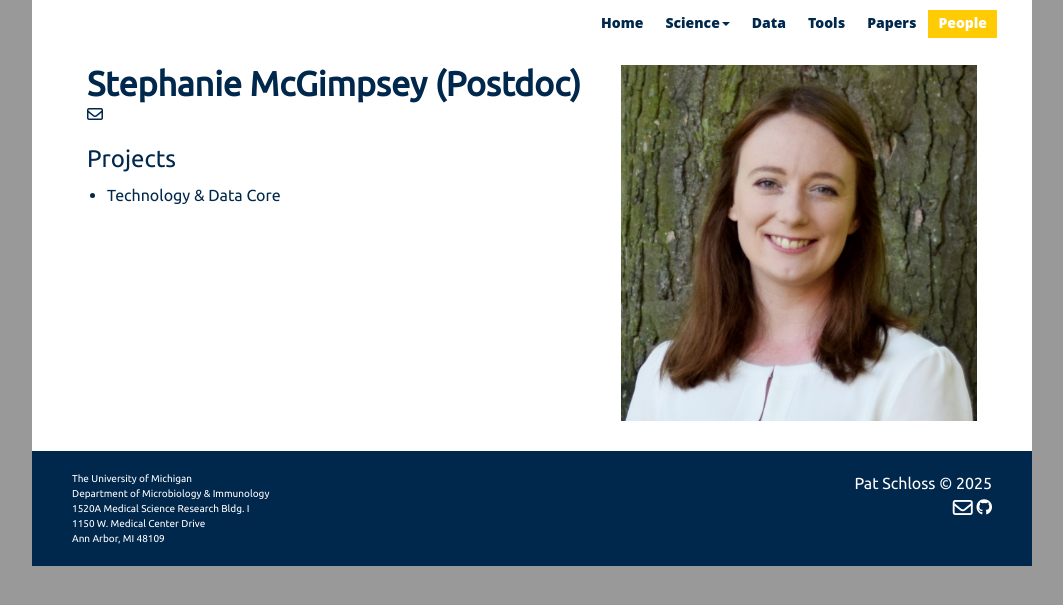
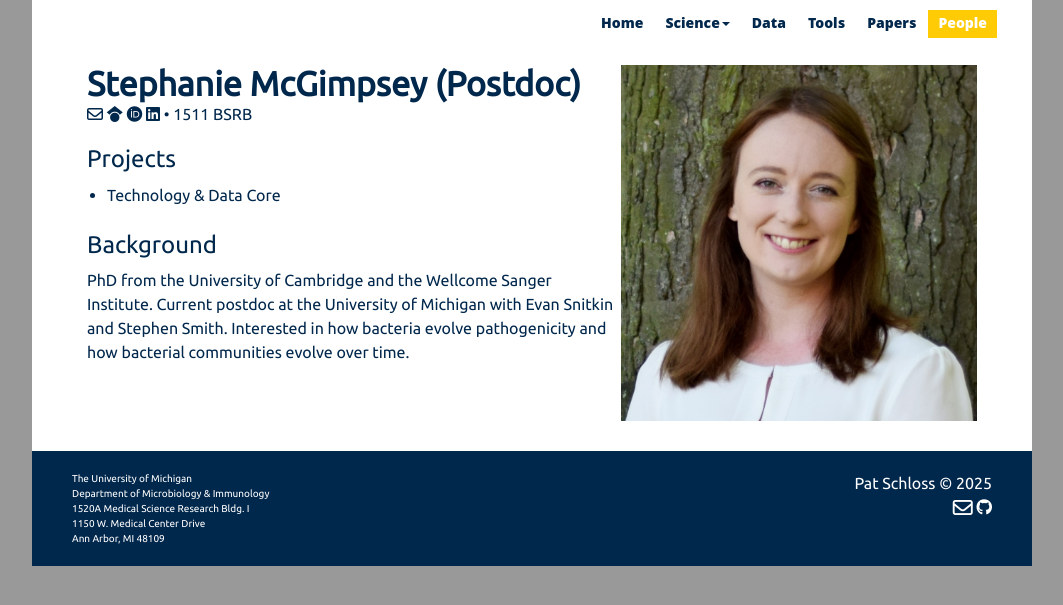
Before and after one commit to midge-center/midge-center.github.io, a Jekyll site: the page built from _people/mcgimpsey.md, in a window 1280 px wide. Shown: the top 605 px of the page, without its empty margins (108-1171 px from the left). Built offline with Jekyll 4.4.1, drawn with Linux system fonts in a browser that asks for light colours; nearby versions of some CDN libraries; a style sheet for code colours, icons or effects is not loaded.

Commit message:
Update people information

```diff
--- a/_people/mcgimpsey.md
+++ b/_people/mcgimpsey.md
@@ -9,13 +9,15 @@ theme_areas:
   - Technology & Data Core
 bluesky:
 github:
-email: mcgimpse@umich.edu
-linkedin:
-google_scholar:
-orcid:
+email: mcgimpse@med.umich.edu
+linkedin: stephanie-mcgimpsey-52b6846b
+google_scholar: https://scholar.google.com/citations?user=AuuoIVcAAAAJ&hl=en&oi=ao
+orcid: 0000-0001-9127-2789
 research_gate:
 website:
 pubmed:
 phone:
-address:
+address: 1511 BSRB
 ---
+
+PhD from the University of Cambridge and the Wellcome Sanger Institute. Current postdoc at the University of Michigan with Evan Snitkin and Stephen Smith. Interested in how bacteria evolve pathogenicity and how bacterial communities evolve over time.
```
Also changed, not shown: _people/kahlenberg.md (+2 -2 lines), _people/lauring.md (+2 -2 lines), _people/mccrone.md (+1 -1 lines), assets/img/kahlenberg.jpg, assets/img/mccrone.jpg, assets/img/nett.jpg.
